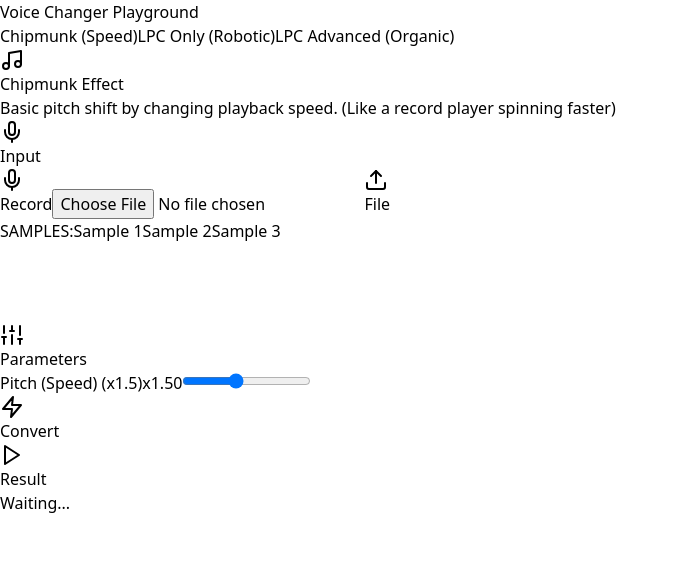
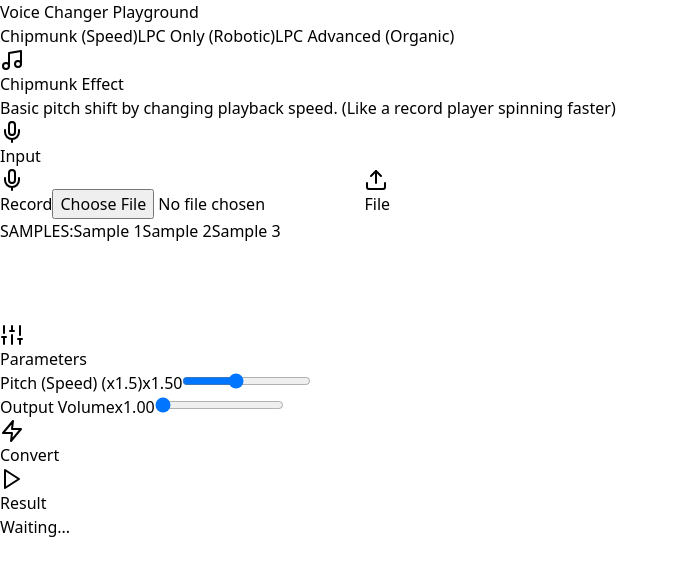
Before and after one commit to TangoRodriguez/voicechanger_cbd, a React (Vite) app: page / in a window 1280 px wide. Shown: the top 576 px of the page, without its empty margins (0-679 px from the left). Built offline with nearby package versions, Linux system fonts and the light colour scheme.

Commit message:
feat: Add volume control to Chipmunk/Step10 and fix Step14 soft-clip

```diff
--- a/src/Step10.tsx
+++ b/src/Step10.tsx
@@ -130,6 +130,7 @@ const VoiceChangerStep10 = () => {
   const [pitchShiftRatio, setPitchShiftRatio] = useState(1.45);
   const [formantShiftRatio, setFormantShiftRatio] = useState(1.0); // Step 10 often just shifts pitch
   const [lpcOrder, setLpcOrder] = useState(32);
+  const [outputVolume, setOutputVolume] = useState(1.0);
 
   // Processing State
   const [audioContext, setAudioContext] = useState<AudioContext | null>(null);
@@ -391,7 +392,16 @@ const VoiceChangerStep10 = () => {
     // Step 10 usually assumes constant frame rate
     const finalData = outputData.slice(0, outPtr);
 
-    // Normalize
+    // Apply Volume Gain
+    // Simple clipping protection
+    for(let i=0; i<finalData.length; i++) {
+        let s = finalData[i] * outputVolume;
+        if(s > 0.99) s = 0.99;
+        if(s < -0.99) s = -0.99;
+        finalData[i] = s;
+    }
+
+    // Normalize (Optional, but Step 10 often explodes without it. We'll rely on the manual volume)
     let maxPeak = 0;
     let hasNaN = false;
     for(let i=0; i<finalData.length; i++) {
@@ -511,6 +521,13 @@ const VoiceChangerStep10 = () => {
                 </label>
                 <input type="range" min="16" max="64" step="4" value={lpcOrder} onChange={e => setLpcOrder(Number(e.target.value))} className="w-full accent-gray-600"/>
             </div>
+            <div>
+                <label className="flex justify-between text-sm font-semibold mb-1 text-gray-700">
+                    <span>Output Volume (Fixed)</span>
+                    <span>x{outputVolume.toFixed(2)}</span>
+                </label>
+                <input type="range" min="1.0" max="5.0" step="0.1" value={outputVolume} onChange={e => setOutputVolume(Number(e.target.value))} className="w-full accent-black"/>
+            </div>
         </div>
 
         <button
--- a/src/Step14.tsx
+++ b/src/Step14.tsx
@@ -605,10 +605,18 @@ const VoiceChangerStep14 = () => {
         s = eqHigh.process(s);
         s = eqMid.process(s);
 
+        // Intelligent Volume Gain with Soft Clipping
+        // 1. Apply user volume
         s *= outputVolume;
 
-        if (s > 0.98) s = 0.98;
-        if (s < -0.98) s = -0.98;
+        // 2. Soft Clip (Tanh) to preventing harsh distortion
+        // This allows perceived volume to increase beyond the hard limit
+        // by compressing the dynamic range at high amplitudes.
+        s = Math.tanh(s);
+
+        // 3. Final safety clip (just in case)
+        if (s > 0.99) s = 0.99;
+        if (s < -0.99) s = -0.99;
 
         finalData[i] = s;
     }
--- a/src/StepChipmunk.tsx
+++ b/src/StepChipmunk.tsx
@@ -9,6 +9,7 @@ const SAMPLES = [
 
 const VoiceChangerChipmunk = () => {
   const [pitchRatio, setPitchRatio] = useState(1.5);
+  const [outputVolume, setOutputVolume] = useState(1.0);
 
   const [audioContext, setAudioContext] = useState<AudioContext | null>(null);
   const [originalBuffer, setOriginalBuffer] = useState<AudioBuffer | null>(null);
@@ -112,7 +113,13 @@ const VoiceChangerChipmunk = () => {
     const source = offlineCtx.createBufferSource();
     source.buffer = originalBuffer;
     source.playbackRate.value = pitchRatio;
-    source.connect(offlineCtx.destination);
+
+    // Gain processing
+    const gainNode = offlineCtx.createGain();
+    gainNode.gain.value = outputVolume;
+
+    source.connect(gainNode);
+    gainNode.connect(offlineCtx.destination);
     source.start();
 
     const renderedBuffer = await offlineCtx.startRendering();
@@ -285,6 +292,14 @@ const VoiceChangerChipmunk = () => {
             <input type="range" min="0.5" max="3.0" step="0.1" value={pitchRatio} onChange={e => setPitchRatio(Number(e.target.value))} className="w-full accent-blue-600"/>
         </div>
 
+        <div className="mb-4">
+            <label className="flex justify-between text-sm font-semibold mb-1 text-gray-700">
+                <span>Output Volume</span>
+                <span>x{outputVolume.toFixed(2)}</span>
+            </label>
+            <input type="range" min="1.0" max="5.0" step="0.1" value={outputVolume} onChange={e => setOutputVolume(Number(e.target.value))} className="w-full accent-black"/>
+        </div>
+
         <button
             onClick={processAudio}
             disabled={!originalBuffer || isProcessing}
```
Also changed, not shown: 1 other file (tests, documents, lock files or other folders).
